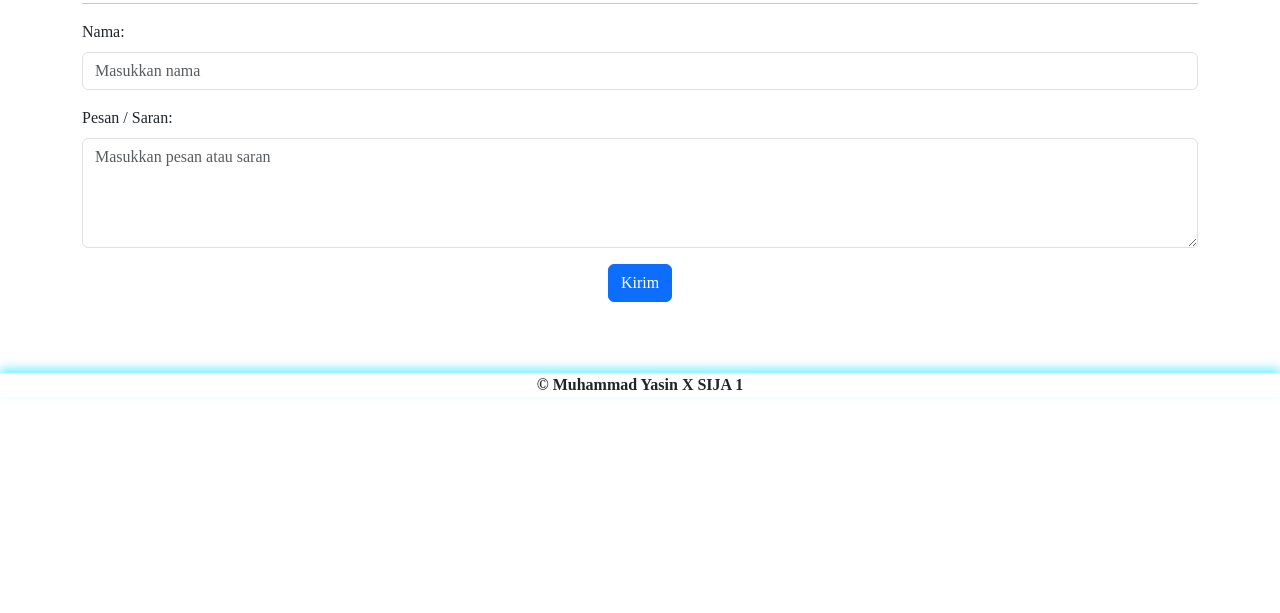
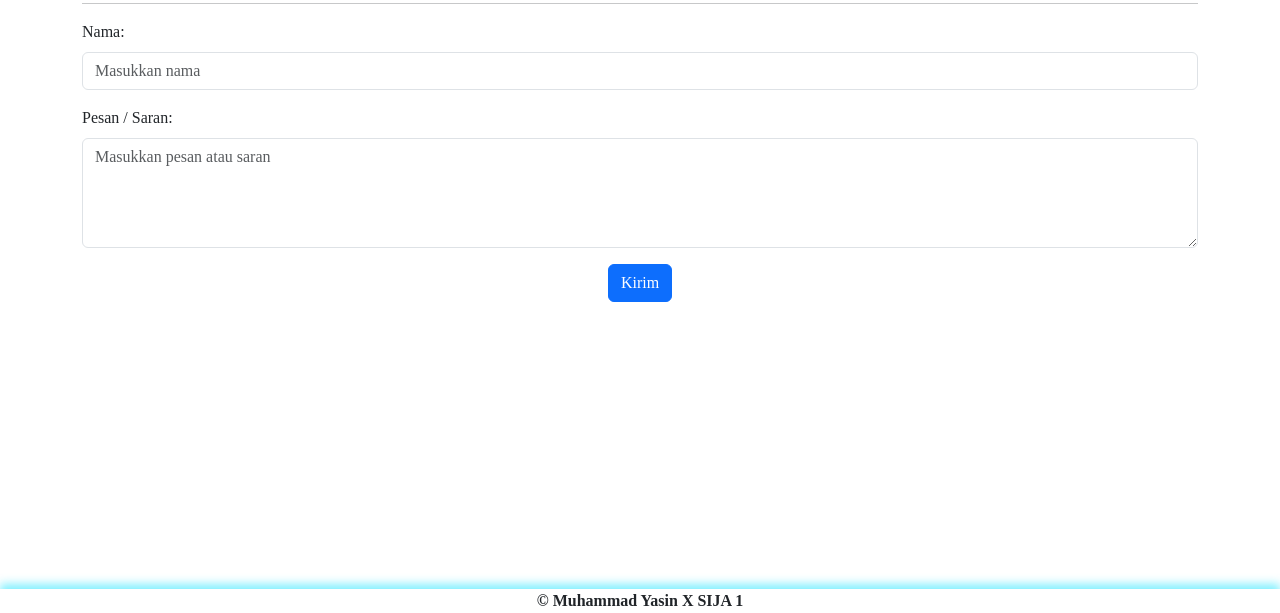
Before and after one commit to yasin-moretti/yasin-moretti.github.io, a plain HTML site: page bukuTamu.html in a window 1280 px wide. Shown: the part 187-800 px from the top of the page. Drawn offline with nearby package versions, Linux system fonts and the light colour scheme.

Commit message:
Update bukutamu.css

```diff
--- a/bukutamu.css
+++ b/bukutamu.css
@@ -163,15 +163,16 @@ main {
 }
 
 footer {
-  position: absolute;
+  position: fixed;
   font-family: 'Times New Roman', Times, serif;
   font-weight: 600;
-  margin-top: 35rem;
   left: 0;
+  right: 0;
+  bottom: 0;
   text-align: center;
-  width: 100%;
 -webkit-box-shadow: 0px -5px 10px 0px rgba(77, 234, 255, 0.71);
 box-shadow: 0px -5px 10px 0px rgba(77, 234, 255, 0.71);
+  z-index: 9999;
 }
 
 @media only screen and (max-width: 768px) {
```
